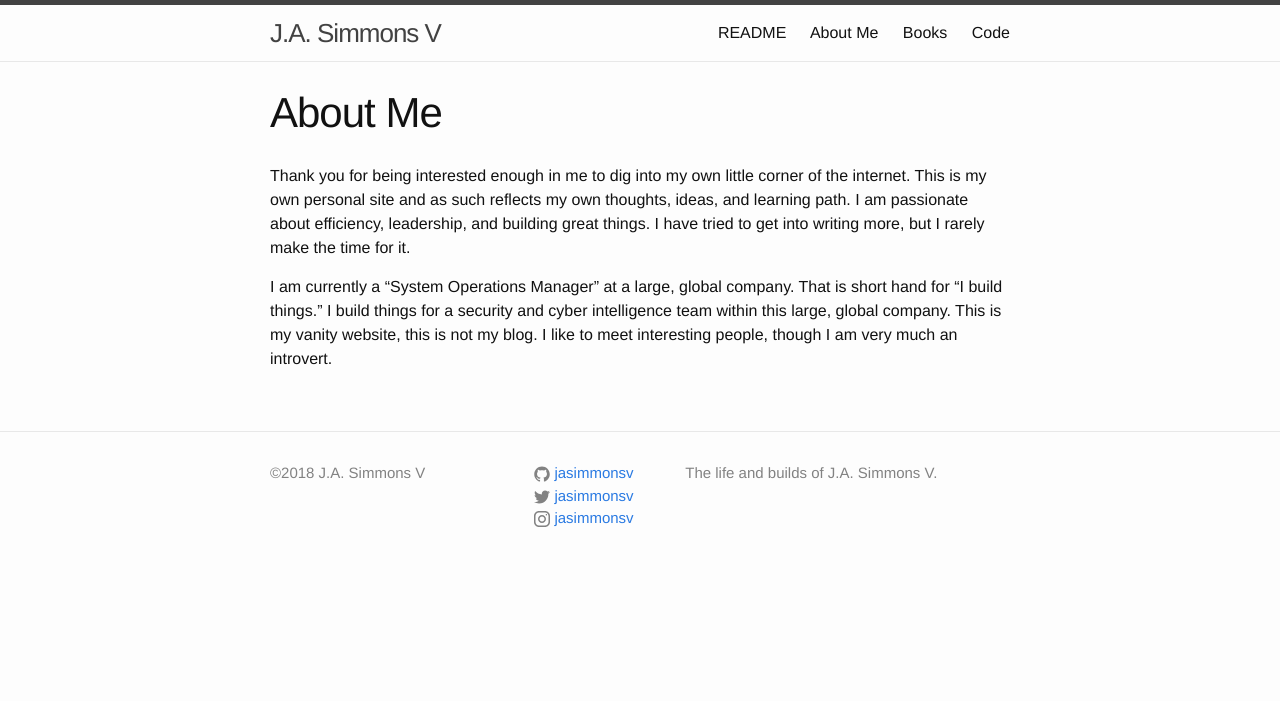
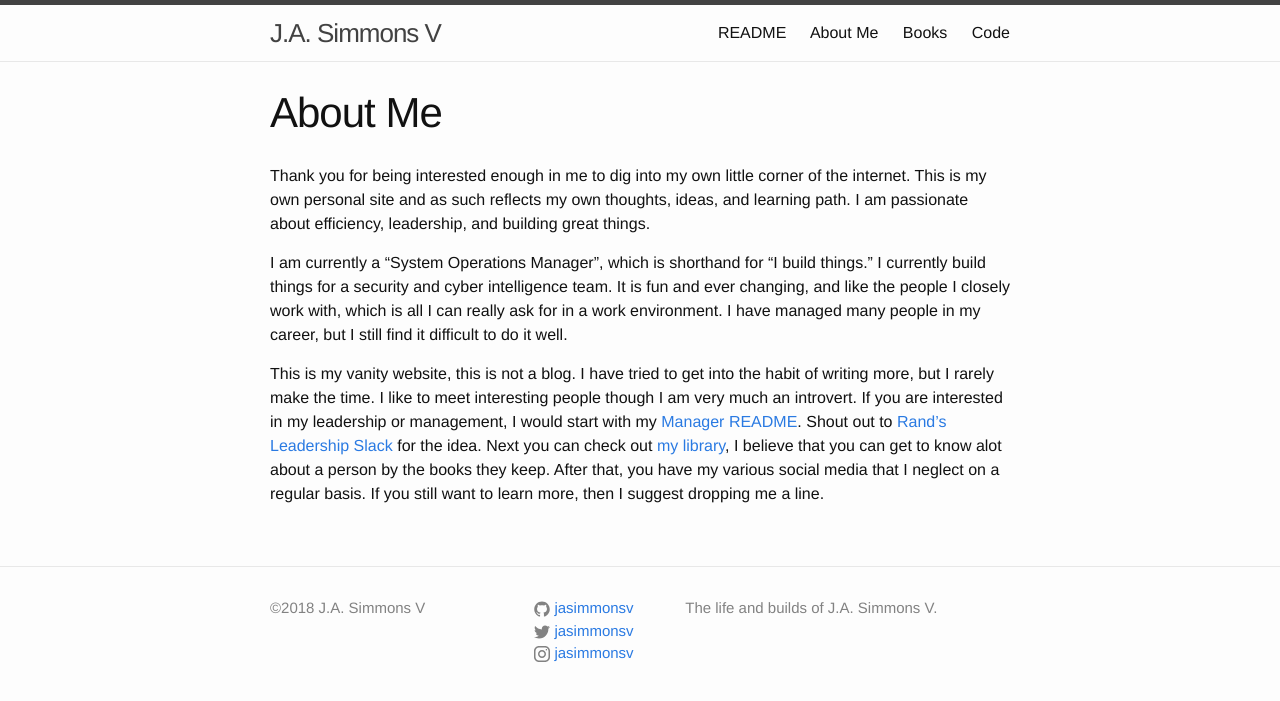
Before and after one commit to jasimmonsv/jasimmonsv.github.io, a Jekyll site: the page built from about.md, in a window 1280 px wide. Shown: the top 701 px of the page. Built offline with Jekyll 4.4.1, drawn with Linux system fonts in a browser that asks for light colours.

Commit message:
Update about.md

```diff
--- a/about.md
+++ b/about.md
@@ -4,6 +4,8 @@ title: About Me
 permalink: /about/
 ---
 
-Thank you for being interested enough in me to dig into my own little corner of the internet. This is my own personal site and as such reflects my own thoughts, ideas, and learning path. I am passionate about efficiency, leadership, and building great things. I have tried to get into writing more, but I rarely make the time for it.
+Thank you for being interested enough in me to dig into my own little corner of the internet. This is my own personal site and as such reflects my own thoughts, ideas, and learning path. I am passionate about efficiency, leadership, and building great things.
 
-I am currently a "System Operations Manager" at a large, global company. That is short hand for "I build things." I build things for a security and cyber intelligence team within this large, global company. This is my vanity website, this is not my blog. I like to meet interesting people, though I am very much an introvert.
+I am currently a "System Operations Manager", which is shorthand for "I build things." I currently build things for a security and cyber intelligence team. It is fun and ever changing, and like the people I closely work with, which is all I can really ask for in a work environment. I have managed many people in my career, but I still find it difficult to do it well.
+
+This is my vanity website, this is not a blog. I have tried to get into the habit of writing more, but I rarely make the time. I like to meet interesting people though I am very much an introvert. If you are interested in my leadership or management, I would start with my [Manager README](../mgmt/README.md). Shout out to [Rand's Leadership Slack](http://randsinrepose.com/welcome-to-rands-leadership-slack/) for the idea. Next you can check out [my library](https://www.goodreads.com/user/show/2784493-j-a), I believe that you can get to know alot about a person by the books they keep. After that, you have my various social media that I neglect on a regular basis. If you still want to learn more, then I suggest dropping me a line.
```
